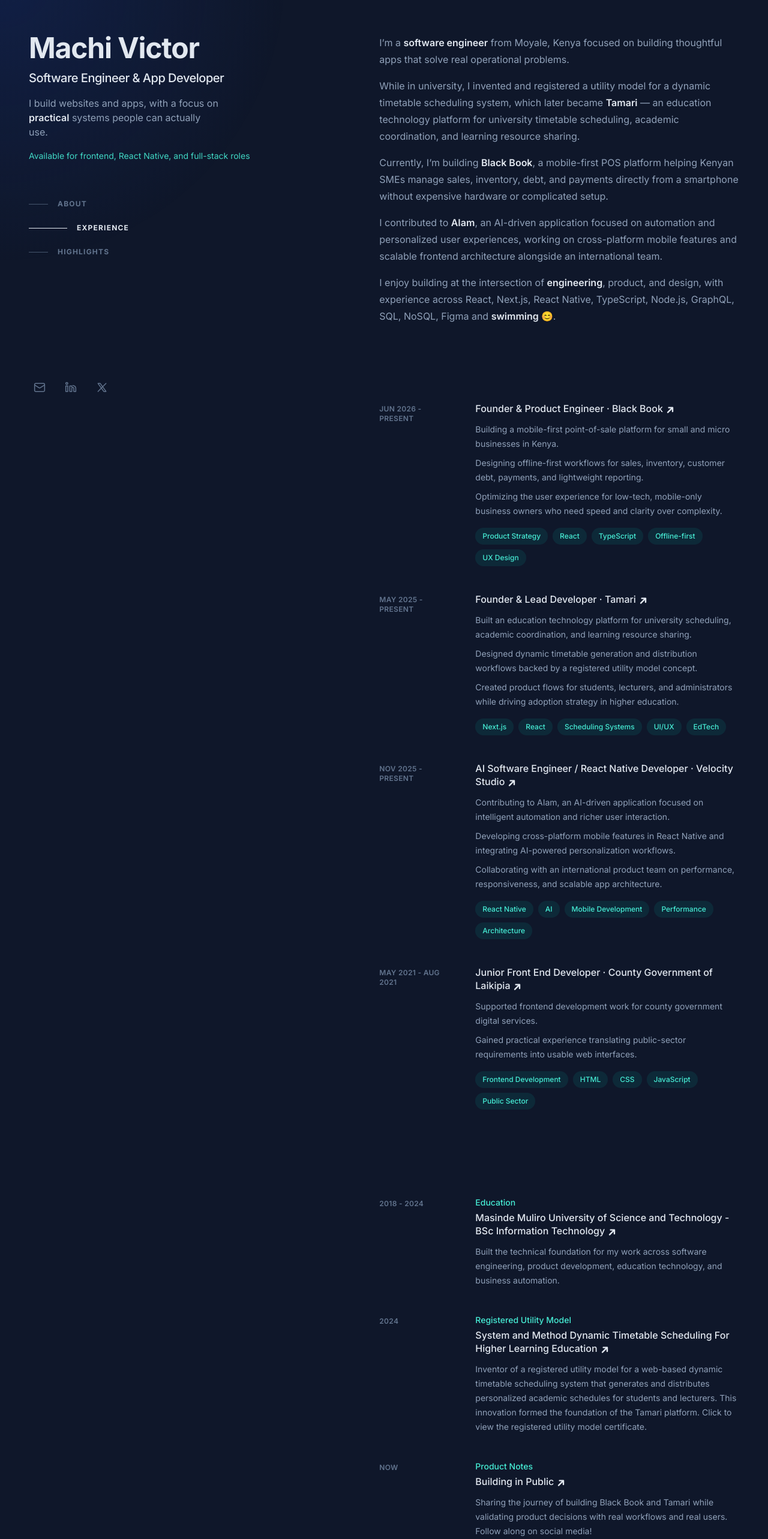
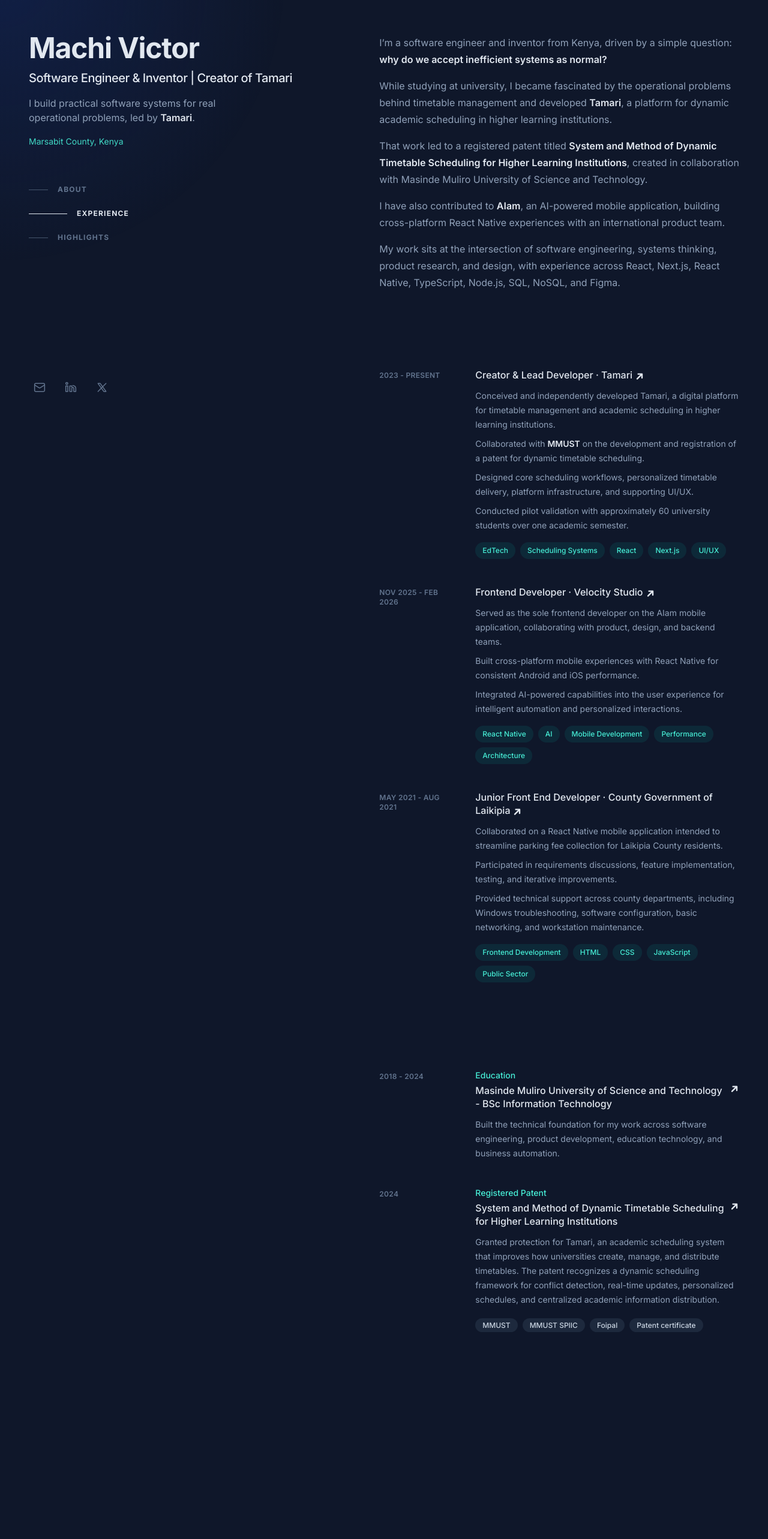
Before and after one commit to machivictor/next-portfolio-website, a Next.js app: page / in a window 1280 px wide. Shown: the part 40-2606 px from the top of the page at 60% size. After the commit the page ends 2485 px from the top, so only its background shows below. Built offline with nearby package versions, Linux system fonts and the light colour scheme.

Commit message:
Update contents to match linkedin profile.

```diff
--- a/app/layout.tsx
+++ b/app/layout.tsx
@@ -14,11 +14,11 @@
 export const metadata: Metadata = {
   metadataBase: new URL(BASE_URL),
   title: {
-    default: "Machi Victor | Software Engineer & Product Builder",
+    default: "Machi Victor | Software Engineer & Inventor",
     template: "%s | Machi Victor",
   },
   description:
-    "Software engineer building mobile-first products for education, SMEs, and AI-powered experiences across React, Next.js, React Native, and TypeScript.",
+    "Software engineer, inventor, and creator of Tamari, an academic scheduling platform for higher learning institutions.",
   authors: [{ name: "Machi Victor", url: "https://machivictor.vercel.app" }],
   keywords: [
     "Machi Victor",
@@ -27,14 +27,15 @@
     "React Native developer",
     "Next.js developer",
     "frontend developer",
-    "product engineer",
     "EdTech",
-    "SME digitization",
+    "Tamari",
+    "academic scheduling",
+    "utility model",
   ],
   openGraph: {
-    title: "Machi Victor | Software Engineer",
+    title: "Machi Victor | Software Engineer & Inventor",
     description:
-      "Product-minded software engineer building practical web and mobile products for education, SMEs, and AI-powered workflows.",
+      "Creator of Tamari, an academic scheduling platform backed by a registered utility model for dynamic timetable scheduling.",
     url: BASE_URL,
     siteName: SITE.name,
     images: [
@@ -51,9 +52,9 @@
   twitter: {
     card: "summary_large_image",
     creator: "@machi_victor",
-    title: "Machi Victor | Software Engineer",
+    title: "Machi Victor | Software Engineer & Inventor",
     description:
-      "Software engineer building mobile-first products for education, SMEs, and AI-powered experiences.",
+      "Creator of Tamari, an academic scheduling platform for higher learning institutions.",
     images: ["/headshot.png"],
   },
   alternates: {
@@ -85,7 +86,7 @@
   image: profile.image?.src ?? "/headshot.png",
   jobTitle: profile.title,
   description:
-    "Product-minded software engineer building practical web and mobile products for education, SMEs, and AI-powered workflows.",
+    "Software engineer, inventor, and creator of Tamari, an academic scheduling platform for higher learning institutions.",
 };
 
 export default function RootLayout({
--- /dev/null
+++ b/pnpm-workspace.yaml
@@ -0,0 +1,3 @@
+allowBuilds:
+  sharp: set this to true or false
+  unrs-resolver: set this to true or false
--- a/src/components/Portfolio.tsx
+++ b/src/components/Portfolio.tsx
@@ -363,13 +363,7 @@
 function WritingCard({ entry }: { entry: Writing }) {
   return (
     <article className="rounded-md transition lg:group-hover/list:opacity-50 lg:group-focus-within/list:opacity-50 lg:hover:!opacity-100 lg:focus-within:!opacity-100">
-      <a
-        href={entry.href}
-        className="group/card grid gap-2 rounded-md py-4 transition hover:bg-slate-800/50 hover:shadow-lg hover:shadow-slate-950/10 focus-visible:bg-slate-800/50 focus-visible:outline focus-visible:outline-2 focus-visible:outline-offset-2 focus-visible:outline-teal-300 sm:grid-cols-[8rem_1fr] sm:gap-8 lg:-mx-6 lg:px-6"
-        target="_blank"
-        rel="noreferrer"
-        aria-label={`${entry.title} article`}
-      >
+      <div className="group/card grid gap-2 rounded-md py-4 transition hover:bg-slate-800/50 hover:shadow-lg hover:shadow-slate-950/10 sm:grid-cols-[8rem_1fr] sm:gap-8 lg:-mx-6 lg:px-6">
         <p className="mt-1 text-xs font-semibold uppercase tracking-wide text-slate-500">
           {entry.date}
         </p>
@@ -377,15 +371,37 @@
           <p className="text-sm font-medium text-teal-300">
             {entry.publication}
           </p>
-          <h3 className="mt-1 font-medium leading-snug text-slate-200 transition-colors group-hover/card:text-teal-300 group-focus-visible/card:text-teal-300">
+          <a
+            href={entry.href}
+            className="mt-1 inline-flex font-medium leading-snug text-slate-200 transition-colors hover:text-teal-300 focus-visible:text-teal-300 focus-visible:outline focus-visible:outline-2 focus-visible:outline-offset-4 focus-visible:outline-teal-300"
+            target="_blank"
+            rel="noreferrer"
+            aria-label={`${entry.title} article`}
+          >
             {entry.title}
             <ExternalArrow />
-          </h3>
+          </a>
           <p className="mt-3 text-sm leading-6">
             <RichText text={entry.description} />
           </p>
+          {entry.links && (
+            <ul className="mt-4 flex flex-wrap gap-2" aria-label="Related links">
+              {entry.links.map((link) => (
+                <li key={`${entry.title}-${link.label}`}>
+                  <a
+                    href={link.href}
+                    className="rounded-full bg-slate-800 px-3 py-1 text-xs font-medium leading-5 text-slate-300 transition hover:bg-teal-400/10 hover:text-teal-300 focus-visible:outline focus-visible:outline-2 focus-visible:outline-offset-2 focus-visible:outline-teal-300"
+                    target="_blank"
+                    rel="noreferrer"
+                  >
+                    {link.label}
+                  </a>
+                </li>
+              ))}
+            </ul>
+          )}
         </div>
-      </a>
+      </div>
     </article>
   );
 }
--- a/src/config/site.ts
+++ b/src/config/site.ts
@@ -4,9 +4,9 @@
 
 export const SITE = {
   name: "Machi Victor Portfolio",
-  title: "Machi Victor | Software Engineer",
+  title: "Machi Victor | Software Engineer & Inventor",
   description:
-    "Product-minded software engineer building practical web and mobile products for education, SMEs, and AI-powered workflows.",
+    "Software engineer, inventor, and creator of Tamari, an academic scheduling platform for higher learning institutions.",
   profile,
 };
 
--- a/src/data/portfolio.ts
+++ b/src/data/portfolio.ts
@@ -36,6 +36,10 @@
   href: string;
   date: string;
   description: string;
+  links?: {
+    label: string;
+    href: string;
+  }[];
 };
 
 export const navItems: NavItem[] = [
@@ -46,10 +50,10 @@
 
 export const profile = {
   name: "Machi Victor",
-  title: "Software Engineer & App Developer",
+  title: "Software Engineer & Inventor | Creator of Tamari",
   summary:
-    "I build websites and apps, with a focus on **practical** systems people can actually use.",
-  location: "Available for frontend, React Native, and full-stack roles",
+    "I build practical software systems for real operational problems, led by **Tamari**.",
+  location: "Marsabit County, Kenya",
   image: {
     src: "/headshot.png",
     alt: "Machi Victor headshot",
@@ -57,53 +61,36 @@
 };
 
 export const about = [
-  "I’m a **software engineer** from Moyale, Kenya focused on building thoughtful apps that solve real operational problems.",
-  "While in university, I invented and registered a utility model for a dynamic timetable scheduling system, which later became **Tamari** — an education technology platform for university timetable scheduling, academic coordination, and learning resource sharing.",
-  "Currently, I’m building **Black Book**, a mobile-first POS platform helping Kenyan SMEs manage sales, inventory, debt, and payments directly from a smartphone without expensive hardware or complicated setup.",
-  "I contributed to **AIam**, an AI-driven application focused on automation and personalized user experiences, working on cross-platform mobile features and scalable frontend architecture alongside an international team.",
-  "I enjoy building at the intersection of **engineering**, product, and design, with experience across React, Next.js, React Native, TypeScript, Node.js, GraphQL, SQL, NoSQL, Figma and **swimming 😊**.",
+  "I’m a software engineer and inventor from Kenya, driven by a simple question: **why do we accept inefficient systems as normal?**",
+  "While studying at university, I became fascinated by the operational problems behind timetable management and developed **Tamari**, a platform for dynamic academic scheduling in higher learning institutions.",
+  "That work led to a registered patent titled **System and Method of Dynamic Timetable Scheduling for Higher Learning Institutions**, created in collaboration with Masinde Muliro University of Science and Technology.",
+  "I have also contributed to **AIam**, an AI-powered mobile application, building cross-platform React Native experiences with an international product team.",
+  "My work sits at the intersection of software engineering, systems thinking, product research, and design, with experience across React, Next.js, React Native, TypeScript, Node.js, SQL, NoSQL, and Figma.",
 ];
 
 export const experiences: Experience[] = [
   {
-    company: "Black Book",
-    role: "Founder & Product Engineer",
-    href: "https://www.linkedin.com/in/machi-victor",
-    period: "Jun 2026 - Present",
+    company: "Tamari",
+    role: "Creator & Lead Developer",
+    href: "https://tamari.digital",
+    period: "2023 - Present",
     bullets: [
-      "Building a mobile-first point-of-sale platform for small and micro businesses in Kenya.",
-      "Designing offline-first workflows for sales, inventory, customer debt, payments, and lightweight reporting.",
-      "Optimizing the user experience for low-tech, mobile-only business owners who need speed and clarity over complexity.",
+      "Conceived and independently developed Tamari, a digital platform for timetable management and academic scheduling in higher learning institutions.",
+      "Collaborated with **MMUST** on the development and registration of a patent for dynamic timetable scheduling.",
+      "Designed core scheduling workflows, personalized timetable delivery, platform infrastructure, and supporting UI/UX.",
+      "Conducted pilot validation with approximately 60 university students over one academic semester.",
     ],
-    technologies: [
-      "Product Strategy",
-      "React",
-      "TypeScript",
-      "Offline-first",
-      "UX Design",
-    ],
-  },
-  {
-    company: "Tamari",
-    role: "Founder & Lead Developer",
-    href: "https://tamari.digital",
-    period: "May 2025 - Present",
-    bullets: [
-      "Built an education technology platform for university scheduling, academic coordination, and learning resource sharing.",
-      "Designed dynamic timetable generation and distribution workflows backed by a registered utility model concept.",
-      "Created product flows for students, lecturers, and administrators while driving adoption strategy in higher education.",
-    ],
-    technologies: ["Next.js", "React", "Scheduling Systems", "UI/UX", "EdTech"],
+    technologies: ["EdTech", "Scheduling Systems", "React", "Next.js", "UI/UX"],
   },
   {
     company: "Velocity Studio",
-    role: "AI Software Engineer / React Native Developer",
+    role: "Frontend Developer",
     href: "https://velocitystudio.dev/projects/aiam",
-    period: "Nov 2025 - Present",
+    period: "Nov 2025 - Feb 2026",
     bullets: [
-      "Contributing to AIam, an AI-driven application focused on intelligent automation and richer user interaction.",
-      "Developing cross-platform mobile features in React Native and integrating AI-powered personalization workflows.",
-      "Collaborating with an international product team on performance, responsiveness, and scalable app architecture.",
+      "Served as the sole frontend developer on the AIam mobile application, collaborating with product, design, and backend teams.",
+      "Built cross-platform mobile experiences with React Native for consistent Android and iOS performance.",
+      "Integrated AI-powered capabilities into the user experience for intelligent automation and personalized interactions.",
     ],
     technologies: [
       "React Native",
@@ -119,8 +106,9 @@
     href: "https://www.linkedin.com/in/machi-victor",
     period: "May 2021 - Aug 2021",
     bullets: [
-      "Supported frontend development work for county government digital services.",
-      "Gained practical experience translating public-sector requirements into usable web interfaces.",
+      "Collaborated on a React Native mobile application intended to streamline parking fee collection for Laikipia County residents.",
+      "Participated in requirements discussions, feature implementation, testing, and iterative improvements.",
+      "Provided technical support across county departments, including Windows troubleshooting, software configuration, basic networking, and workstation maintenance.",
     ],
     technologies: [
       "Frontend Development",
@@ -134,28 +122,10 @@
 
 export const projects: Project[] = [
   {
-    title: "Black Book",
-    label: "Currently building",
+    title: "Tamari",
+    label: "Core product",
     description:
-      "A mobile-first POS for Kenyan SMEs that replaces notebook-based record keeping with simple tools for sales, inventory, debt tracking, payments, and reports.",
-    href: "https://www.linkedin.com/in/machi-victor",
-    image: {
-      src: "/window.svg",
-      alt: "Abstract app window graphic",
-    },
-    technologies: [
-      "React",
-      "TypeScript",
-      "Offline-first",
-      "POS",
-      "SME Digitization",
-    ],
-  },
-  {
-    title: "Tamari",
-    label: "Patented concept",
-    description:
-      "An education platform inspired by my own university experience. Tamari helps students and lecturers view schedules, find available classrooms, and share learning material.",
+      "A dynamic academic scheduling platform inspired by my university experience. Tamari helps institutions create, manage, and distribute timetables while reducing conflicts and communication delays.",
     href: "https://tamari.digital",
     image: {
       src: "/tamari-banner-thumbnail.png",
@@ -219,20 +189,18 @@
   },
   {
     title:
-      "System and Method Dynamic Timetable Scheduling For Higher Learning Education",
-    publication: "Registered Utility Model",
-    href: "/tamari-utility-model-certificate.pdf",
+      "System and Method of Dynamic Timetable Scheduling for Higher Learning Institutions",
+    publication: "Registered Patent",
+    href: "/tamari-patent-certificate.pdf",
     date: "2024",
     description:
-      "Inventor of a registered utility model for a web-based dynamic timetable scheduling system that generates and distributes personalized academic schedules for students and lecturers. This innovation formed the foundation of the Tamari platform. Click to view the registered utility model certificate.",
-  },
-  {
-    title: "Building in Public",
-    publication: "Product Notes",
-    href: "https://www.linkedin.com/in/machi-victor",
-    date: "Now",
-    description:
-      "Sharing the journey of building Black Book and Tamari while validating product decisions with real workflows and real users. Follow along on social media!",
+      "Granted protection for Tamari, an academic scheduling system that improves how universities create, manage, and distribute timetables. The patent recognizes a dynamic scheduling framework for conflict detection, real-time updates, personalized schedules, and centralized academic information distribution.",
+    links: [
+      { label: "MMUST", href: "https://www.mmust.ac.ke" },
+      { label: "MMUST SPIIC", href: "https://sciencepark.mmust.ac.ke/" },
+      { label: "Foipal", href: "https://foipal.com/" },
+      { label: "Patent certificate", href: "/tamari-patent-certificate.pdf" },
+    ],
   },
 ];
 
```
Also changed, not shown: 1 other file (tests, documents, lock files or other folders).
